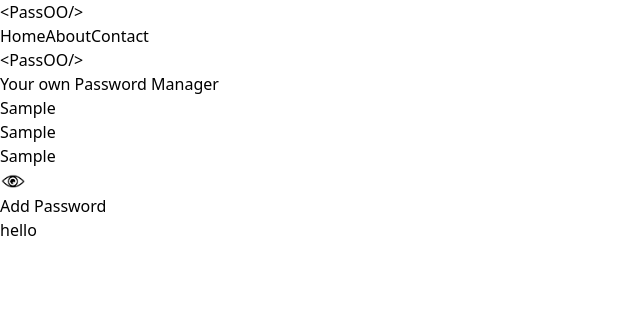
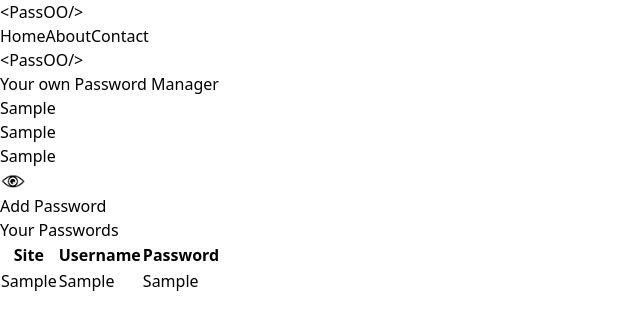
Before and after one commit to varshaa-7/Password_Manager, a React (Vite) app: page / in a window 1280 px wide. Both pictures are taken after typing "Sample", "Sample", "Sample" into the empty fields and a click on the button "Add Password". Shown: the top 330 px of the page, without its empty margins (0-640 px from the left). Built offline with nearby package versions, Linux system fonts and the light colour scheme; some icons are missing.

Commit message:
Added table
Added table

```diff
--- a/src/App.jsx
+++ b/src/App.jsx
@@ -9,7 +9,7 @@
     <>
     <Navbar/>
     <Manager/>
-    <p>hello</p>
+
 
     </>
   )
--- a/src/components/Manager.jsx
+++ b/src/components/Manager.jsx
@@ -36,7 +36,8 @@
     setform({...form, [e.target.name]:e.target.value})
   }
   return (
-<>
+    <>
+
 <div className="absolute inset-0 -z-10 h-full w-full items-center bg-blue-400 px-5 py-24 [background:radial-gradient(125%_125%_at_50%_10%,#000_40%,#63e_100%)]"></div>
 <div className='mx-auto max-w-4xl'>
     <h1 className='text-white text-4xl font-bold text-center'>
@@ -60,9 +61,33 @@
     </lord-icon>
             Add Password
         </button>
-
+    </div>
+    <div className='passwords'>
+      <h2 className='text-white text-2xl py-4 flex justify-center font-bold '>Your Passwords</h2>
+      {passwordArray.length === 0 && <div className='text-white font-bold flex justify-center'>No passwords to show</div>}
+      {passwordArray.length != 0 &&
+      <table className="table-fixed text-white w-full rounded-md overflow-hidden">
+  <thead className='bg-blue-700'>
+    <tr className='border border-white'>
+      <th className='py-2'>Site</th>
+      <th className='py-2'>Username</th>
+      <th className='py-2'>Password</th>
+    </tr>
+  </thead>
+  <tbody>
+    {passwordArray.map((item,index)=>{
+      return <tr key={index}>
+      <td className='py-2 border border-white text-center w-32'><a href={item.site} target='_blank'>{item.site}</a></td>
+      <td className='py-2 border border-white text-center w-32'>{item.username}</td>
+      <td className='py-2 border border-white text-center w-32'>{item.password}</td>
+    </tr>
+    })}
+  </tbody>
+</table>
+}
     </div>
 </div>
+
 </>
   )
 }
```
